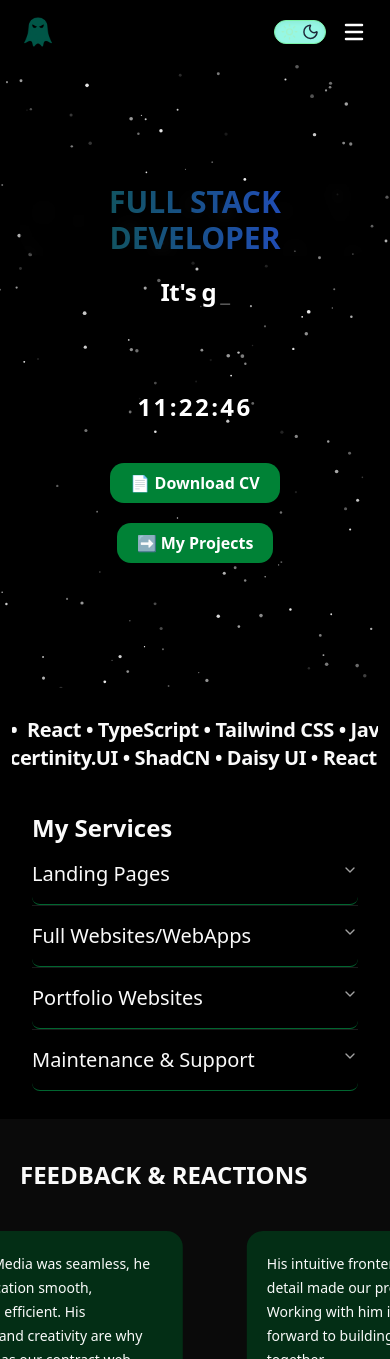
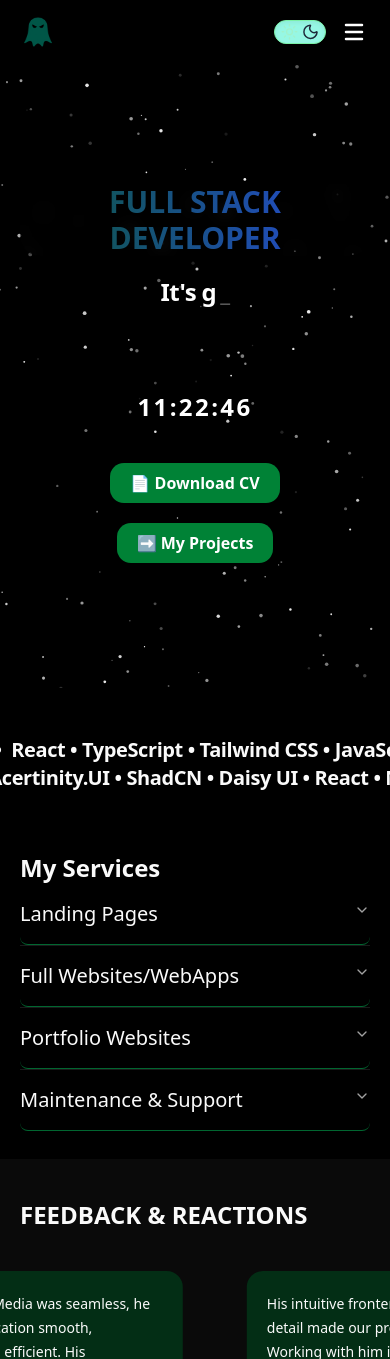
Before and after one commit to OlajuwonX/PhantomDev, a React (Vite) app: page / in a window 390 px wide. Shown: the top 1359 px of the page. Built offline with nearby package versions, Linux system fonts and the light colour scheme.

Commit message:
home completed

```diff
--- a/src/components/FAQ.tsx
+++ b/src/components/FAQ.tsx
@@ -4,7 +4,7 @@ import {ServicesData} from "../data/data";
 const Faq = () => {
     return (
         <div id="my-services"
-             className="py-7 px-8 lg:py-9 lg:px-12 bg-white dark:bg-black"
+             className="py-7 px-5 lg:py-9 lg:px-12 bg-white dark:bg-black"
         >
             <p className="text-2xl lg:text-3xl font-semibold md:font-bold lg:font-bold">My Services</p>
             <Accordion
--- a/src/components/tech.stack.tsx
+++ b/src/components/tech.stack.tsx
@@ -26,10 +26,10 @@ const TechStack = () => {
     return (
         <div
             id="tech-stack"
-            className="p-3 bg-white dark:bg-black">
+            className="py-8 bg-white dark:bg-black">
             <ScrollVelocity
                 texts={[Languages.join(" • "), Frameworks.join(" • ")].flat()}
-                velocity={80}
+                velocity={60}
                 className="custom-scroll-text"
             />
         </div>
--- a/src/components/ui/ScrollVelocity.tsx
+++ b/src/components/ui/ScrollVelocity.tsx
@@ -64,7 +64,7 @@ function useElementWidth<T extends HTMLElement>(ref: React.RefObject<T | null>):
 export const ScrollVelocity: React.FC<ScrollVelocityProps> = ({
                                                                   scrollContainerRef,
                                                                   texts = [],
-                                                                  velocity = 100,
+                                                                  velocity = 80,
                                                                   className = '',
                                                                   damping = 50,
                                                                   stiffness = 400,
@@ -144,7 +144,7 @@ export const ScrollVelocity: React.FC<ScrollVelocityProps> = ({
         return (
             <div className={`${parallaxClassName} relative overflow-hidden`} style={parallaxStyle}>
                 <motion.div
-                    className={`${scrollerClassName} flex whitespace-nowrap text-center font-sans text-xl md:text-3xl lg:text-3xl font-bold tracking-[-0.02em] drop-shadow md:leading-[3rem]`}
+                    className={`${scrollerClassName} flex whitespace-nowrap text-center font-sans text-xl md:text-3xl lg:text-3xl font-bold tracking-[-0.02em] md:leading-[5rem]`}
                     style={{ x, ...scrollerStyle }}
                 >
                     {spans}
--- a/src/components/ui/infinite.card.tsx
+++ b/src/components/ui/infinite.card.tsx
@@ -96,7 +96,7 @@ export const InfiniteMovingCards = ({
                 pauseOnHover && "hover:[animation-play-state:paused]",
             )}
                 style={{
-                    animation: start ? `scroll var(--animation-duration, 40s) linear infinite` : 'none',
+                    animation: start ? `scroll var(--animation-duration, 80s) linear infinite` : 'none',
                     animationDirection: 'var(--animation-direction, forwards)',
                 }}
             >
```
